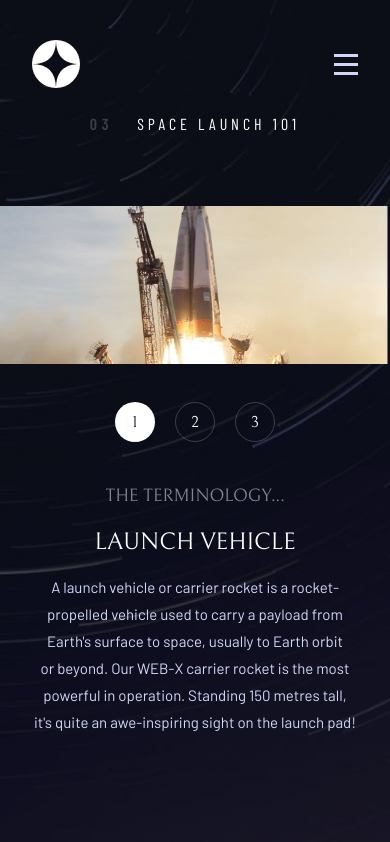
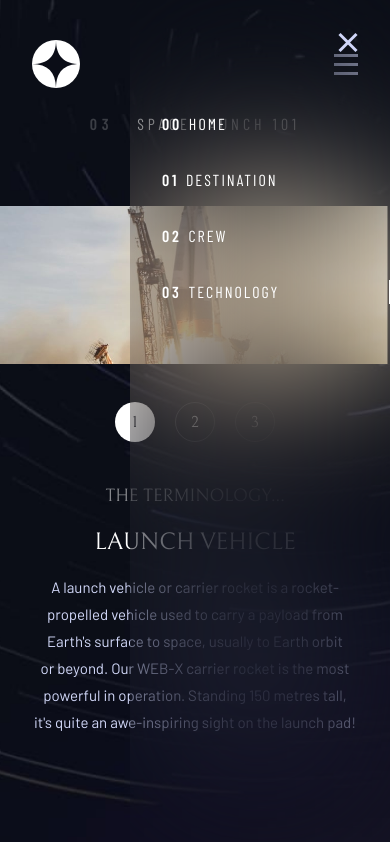
Before and after one commit to payman-hoseini/space-tourism-multi-page, a Next.js app: page /technology in a window 390 px wide. Both pictures are taken after a click on the button 346 px from the left and 64 px from the top of the page. Built offline with nearby package versions, Linux system fonts and the light colour scheme.

Commit message:
create modal for mobile

```diff
--- a/src/app/components/header.tsx
+++ /dev/null
@@ -1,42 +0,0 @@
-
-import TransitionLink from "./shared/transitionLink";
-
-
-export default function Header(){
-
-    return (
-        <div className="flex justify-between items-center pt-10 md:pl-16 mx-8 md:mx-0">
-            <div>
-                <svg xmlns="http://www.w3.org/2000/svg" width="48" height="48"><g fill="none" fillRule="evenodd"><circle cx="24" cy="24" r="24" fill="#FFF"/><path fill="#0B0D17" d="M24 0c0 16-8 24-24 24 15.718.114 23.718 8.114 24 24 0-16 8-24 24-24-16 0-24-8-24-24z"/></g></svg>
-            </div>
-            <div className="lg:w-[560px] lg:inline-block hidden h-[1px] bg-white bg-opacity-25 ml-16 -mr-8 z-10"></div>
-            <div className="bg-transparent/[0.05] md:block hidden">
-                <div className="text-white h-24  lg:w-[736px] md:w-[640px] flex items-center justify-end px-16 headerb">
-                    <TransitionLink className="mr-12 flex items-center h-full border-b-[3px] border-b-transparent  hover:border-b-white/45 duration-700" href="/">
-                      <>
-                        <span className="font-Barlow-Condensed font-semibold tracking-[2.7px] mr-[7px]">00</span> <span className="font-Barlow-Condensed tracking-[2px]">HOME</span>
-                      </>
-                    </TransitionLink>
-                    <TransitionLink className="mr-12 flex items-center h-full border-b-[3px] border-b-transparent  hover:border-b-white/45 duration-700" href="/destination">
-                      <>
-                        <span className="font-Barlow-Condensed font-semibold tracking-[2.7px] mr-[7px]">01</span> <span className="font-Barlow-Condensed tracking-[2px]">DESTINATION</span>
-                      </>
-                    </TransitionLink>
-                    <TransitionLink className="mr-12 flex items-center h-full border-b-[3px] border-b-transparent  hover:border-b-white/45 duration-700" href="/crew">
-                      <>
-                        <span className="font-Barlow-Condensed font-semibold tracking-[2.7px] mr-[7px]">02</span> <span className="font-Barlow-Condensed tracking-[2px]">CREW</span>
-                      </>
-                    </TransitionLink>
-                    <TransitionLink className="flex items-center h-full border-b-[3px] border-b-transparent  hover:border-b-white/45 duration-700" href="/technology">
-                      <>
-                        <span className="font-Barlow-Condensed font-semibold tracking-[2.7px] mr-[7px]">03</span> <span className="font-Barlow-Condensed tracking-[2px]">TECHNOLOGY</span>
-                      </>
-                    </TransitionLink>
-                </div>
-            </div>
-            <button className="md:hidden">
-              <svg xmlns="http://www.w3.org/2000/svg" width="24" height="21"><g fill="#D0D6F9" fill-rule="evenodd"><path d="M0 0h24v3H0zM0 9h24v3H0zM0 18h24v3H0z"/></g></svg>
-            </button>
-        </div>
-    )
-}
--- /dev/null
+++ b/src/app/components/shared/header.tsx
@@ -0,0 +1,100 @@
+'use client'
+import { useEffect, useRef, useState } from "react";
+import TransitionLink from "./transitionLink";
+
+
+export default function Header(){
+  const [show , setShow] = useState(false)
+  function showModalMenu(){
+    show ? setShow(false) : setShow(true)
+  }
+  useEffect(() => {
+    if(show){
+        document.addEventListener('mousedown' , handleClickOutside)
+    }
+    return () => {
+        document.addEventListener('mousedown' , handleClickOutside)
+    }
+  },[show])
+
+  const menuRef = useRef(null)
+  const handleClickOutside = (event : MouseEvent) => {
+      if (menuRef.current == event.target) {
+          setShow(false)
+      }
+  }
+    return (
+        <>
+          <div className="flex justify-between items-center pt-10 md:pl-16 mx-8 md:mx-0">
+            <div>
+                <svg xmlns="http://www.w3.org/2000/svg" width="48" height="48"><g fill="none" fillRule="evenodd"><circle cx="24" cy="24" r="24" fill="#FFF"/><path fill="#0B0D17" d="M24 0c0 16-8 24-24 24 15.718.114 23.718 8.114 24 24 0-16 8-24 24-24-16 0-24-8-24-24z"/></g></svg>
+            </div>
+            <div className="lg:w-[560px] lg:inline-block hidden h-[1px] bg-white bg-opacity-25 ml-16 -mr-8 z-10"></div>
+            <div className="bg-transparent/[0.05] md:block hidden">
+                <div className="text-white h-24  lg:w-[736px] md:w-[640px] flex items-center justify-end px-16 headerb">
+                    <TransitionLink className="mr-12 flex items-center h-full border-b-[3px] border-b-transparent  hover:border-b-white/45 duration-700" href="/">
+                      <>
+                        <span className="font-Barlow-Condensed font-semibold tracking-[2.7px] mr-[7px]">00</span> <span className="font-Barlow-Condensed tracking-[2px]">HOME</span>
+                      </>
+                    </TransitionLink>
+                    <TransitionLink className="mr-12 flex items-center h-full border-b-[3px] border-b-transparent  hover:border-b-white/45 duration-700" href="/destination">
+                      <>
+                        <span className="font-Barlow-Condensed font-semibold tracking-[2.7px] mr-[7px]">01</span> <span className="font-Barlow-Condensed tracking-[2px]">DESTINATION</span>
+                      </>
+                    </TransitionLink>
+                    <TransitionLink className="mr-12 flex items-center h-full border-b-[3px] border-b-transparent  hover:border-b-white/45 duration-700" href="/crew">
+                      <>
+                        <span className="font-Barlow-Condensed font-semibold tracking-[2.7px] mr-[7px]">02</span> <span className="font-Barlow-Condensed tracking-[2px]">CREW</span>
+                      </>
+                    </TransitionLink>
+                    <TransitionLink className="flex items-center h-full border-b-[3px] border-b-transparent  hover:border-b-white/45 duration-700" href="/technology">
+                      <>
+                        <span className="font-Barlow-Condensed font-semibold tracking-[2.7px] mr-[7px]">03</span> <span className="font-Barlow-Condensed tracking-[2px]">TECHNOLOGY</span>
+                      </>
+                    </TransitionLink>
+                </div>
+            </div>
+            <button onClick={showModalMenu} className="md:hidden">
+              <svg xmlns="http://www.w3.org/2000/svg" width="24" height="21"><g fill="#D0D6F9" fill-rule="evenodd"><path d="M0 0h24v3H0zM0 9h24v3H0zM0 18h24v3H0z"/></g></svg>
+            </button>
+        </div>
+        {show && <div ref={menuRef} className="fixed  top-0 left-0 h-screen w-full z-10 bg-transparent">
+            <div className=" headerb w-2/3 h-full absolute right-0">
+                <button onClick={showModalMenu} className="absolute right-0 p-8">
+                  <svg xmlns="http://www.w3.org/2000/svg" width="20" height="21"><g fill="#D0D6F9" fill-rule="evenodd"><path d="M2.575.954l16.97 16.97-2.12 2.122L.455 3.076z"/><path d="M.454 17.925L17.424.955l2.122 2.12-16.97 16.97z"/></g></svg>
+                </button>
+                <ul className="text-white mt-28 pl-8">
+                  <li>
+                    <TransitionLink className="mb-8 border-r  hover:border-r-white/45 duration-700 flex items-center" href="/">
+                      <>
+                        <span className="font-Barlow-Condensed font-semibold tracking-[2.7px] mr-[7px]">00</span> <span className="font-Barlow-Condensed tracking-[2px]">HOME</span>
+                      </>
+                    </TransitionLink>
+                  </li>
+                  <li>
+                    <TransitionLink className="mb-8 border-r  hover:border-r-white/45 duration-700 flex items-center" href="/destination">
+                      <>
+                        <span className="font-Barlow-Condensed font-semibold tracking-[2.7px] mr-[7px]">01</span> <span className="font-Barlow-Condensed tracking-[2px]">DESTINATION</span>
+                      </>
+                    </TransitionLink>
+                  </li>
+                  <li>
+                    <TransitionLink className="mb-8 border-r  hover:border-r-white/45 duration-700 flex items-center" href="/crew">
+                      <>
+                        <span className="font-Barlow-Condensed font-semibold tracking-[2.7px] mr-[7px]">02</span> <span className="font-Barlow-Condensed tracking-[2px]">CREW</span>
+                      </>
+                    </TransitionLink>
+                  </li>
+                  <li>
+                    <TransitionLink className="border-r  hover:border-r-white/45 duration-700 flex items-center" href="/technology">
+                      <>
+                        <span className="font-Barlow-Condensed font-semibold tracking-[2.7px] mr-[7px]">03</span> <span className="font-Barlow-Condensed tracking-[2px]">TECHNOLOGY</span>
+                      </>
+                    </TransitionLink>
+                  </li>
+                </ul>
+            </div>
+        </div>}
+        </>
+    )
+}
--- a/src/app/components/shared/transitionLink.tsx
+++ b/src/app/components/shared/transitionLink.tsx
@@ -27,7 +27,7 @@
 
     }
     return (
-        <Link onClick={handleTransition} href={props.href} className={`${props.href == pathName ? "border-b-white" : ""} ${props.className}`}>
+        <Link onClick={handleTransition} href={props.href} className={`${props.href == pathName ? "border-b-white border-r-white" : "border-r-transparent"} ${props.className}`}>
             {children}
         </Link>
     )
--- a/src/app/crew/page.tsx
+++ b/src/app/crew/page.tsx
@@ -1,4 +1,4 @@
-import Header from "../components/header";
+import Header from "../components/shared/header";
 import { promises as fs } from 'fs';
 import { PageFile } from "../components/shared/contracts";
 import CrewHero from "../components/crewHero";
--- a/src/app/destination/page.tsx
+++ b/src/app/destination/page.tsx
@@ -1,5 +1,5 @@
 
-import Header from "../components/header";
+import Header from "../components/shared/header";
 import { promises as fs } from 'fs';
 import { PageFile } from "../components/shared/contracts";
 import DesHero from "../components/desHero";
--- a/src/app/globals.css
+++ b/src/app/globals.css
@@ -104,8 +104,24 @@
     }
 }
 .techBackground {
-    background: url(./../../public/assets/technology/background-technology-desktop.jpg);
+    background: url(./../../public/assets/technology/background-technology-mobile.jpg);
     background-repeat: no-repeat;
     background-position: center;
     background-size:cover
 }
+@media (min-width: 768px) {
+    .techBackground {
+        background: url(./../../public/assets/technology/background-technology-tablet.jpg);
+        background-repeat: no-repeat;
+        background-position: center;
+        background-size:cover
+    }
+}
+@media (min-width: 1024px) {
+    .techBackground {
+        background: url(./../../public/assets/technology/background-technology-desktop.jpg);
+        background-repeat: no-repeat;
+        background-position: center;
+        background-size:cover
+    }
+}
--- a/src/app/page.tsx
+++ b/src/app/page.tsx
@@ -1,4 +1,4 @@
-import Header from "./components/header"
+import Header from "./components/shared/header"
 import Hero from "./components/hero";
 
 
--- a/src/app/technology/page.tsx
+++ b/src/app/technology/page.tsx
@@ -1,4 +1,4 @@
-import Header from "../components/header";
+import Header from "../components/shared/header";
 import { promises as fs } from 'fs';
 import { PageFile } from "../components/shared/contracts";
 import TechHero from "../components/techHero";
```
